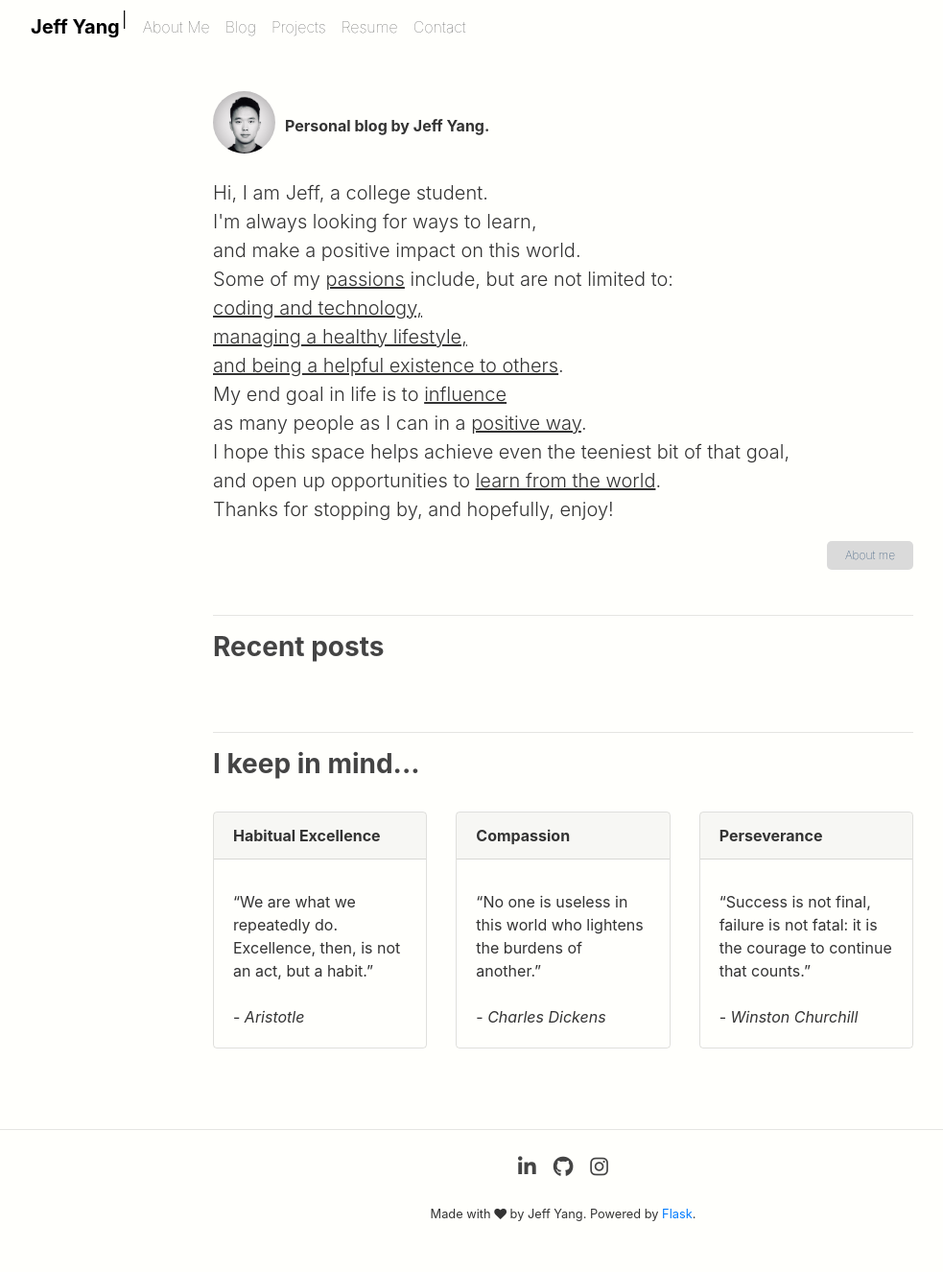
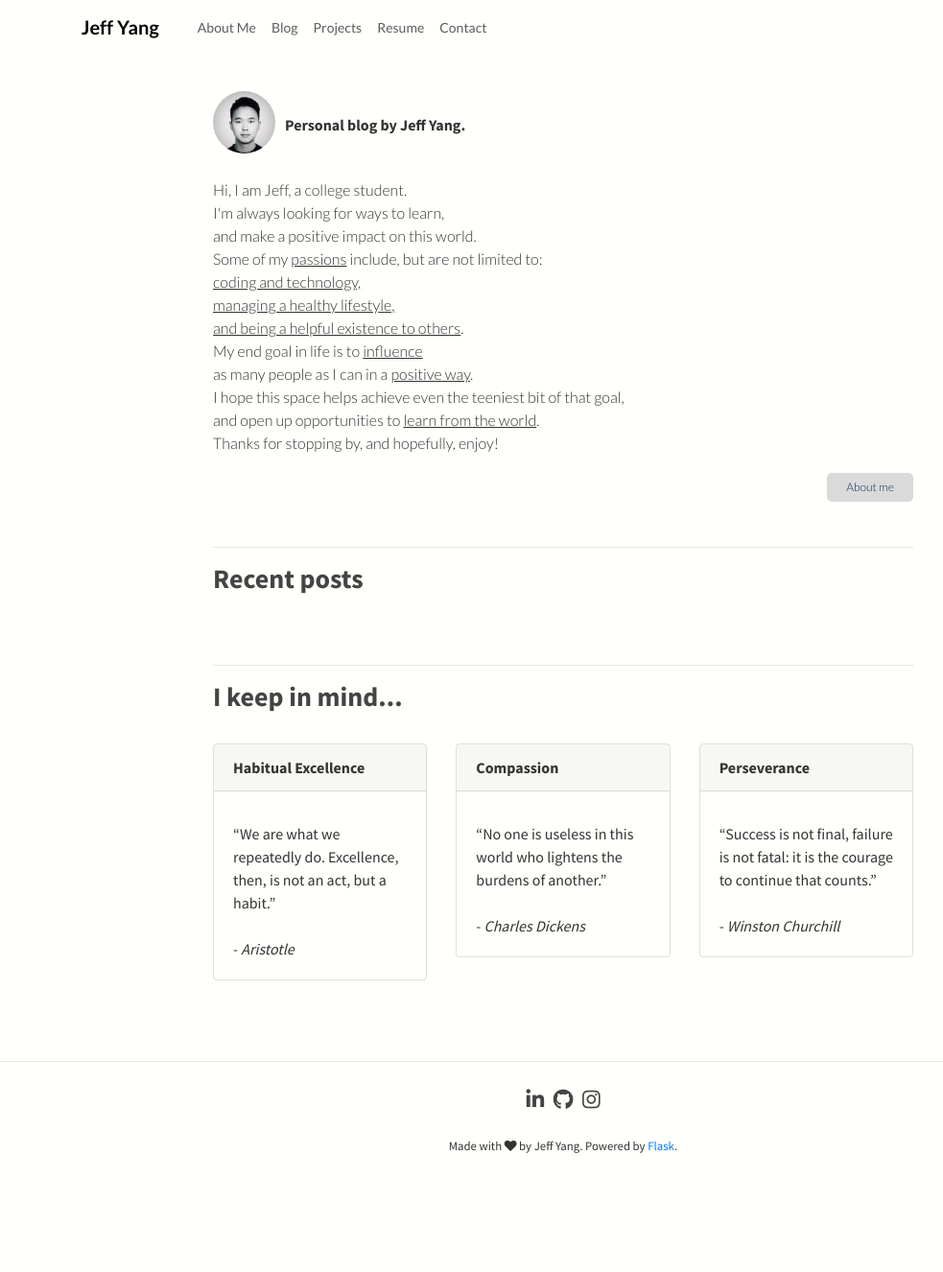
Before and after one commit to jeffjaehoyang/personal_website_old, a Flask app: page / in a window 1280 px wide. Shown: the whole page at 96% size, without its empty margins (53-1036 px from the left). After the commit the page ends 1202 px from the top, so only its background shows below. Run offline with Flask 2, Linux system fonts and the light colour scheme; some libraries are stand-ins or nearby versions.

Commit message:
added google fonts, UI update

```diff
--- a/flaskblog/routes.py
+++ b/flaskblog/routes.py
@@ -11,17 +11,17 @@
 def home():
     posts = [p for p in flatpages if 'published' in p.meta]
     posts.sort(key=lambda item:item['published'], reverse=True)
-    return render_template('home.html', posts=posts[:5], title='personal development, passion, and life')
+    return render_template('home.html', posts=posts[:5], title='Learn, everyday')
 
 @current_app.route('/blog')
 def blog():
     posts = [p for p in flatpages if 'published' in p.meta]
     posts.sort(key=lambda item:item['published'], reverse=True)
-    return render_template('blog.html', posts=posts, title='blog')
+    return render_template('blog.html', posts=posts, title='Blog')
 
 @current_app.route('/about')
 def about():
-    return render_template('about.html', title='about me')
+    return render_template('about.html', title='About me')
 
 @current_app.route('/contact', methods=['GET', 'POST'])
 def contact():
@@ -29,7 +29,7 @@
     if request.method == 'POST':
         if form.validate() == False:
             flash('All fields are required.')
-            return render_template('contact.html', form=form, title='contact')
+            return render_template('contact.html', form=form, title='Contact')
         else:
             msg = Message(form.subject.data, sender=Config.MAIL_USERNAME, recipients=[Config.MAIL_RECIPIENT])
             msg.body = """
@@ -42,17 +42,17 @@
             return redirect(url_for('home'))
 
     elif request.method == 'GET':
-        return render_template('contact.html', form=form, title='contact')
+        return render_template('contact.html', form=form, title='Contact')
 
 @current_app.route('/projects')
 def projects():
-    return render_template('projects.html', title='projects')
+    return render_template('projects.html', title='Projects')
 
 @current_app.route('/resume')
 def resume():
     path = '{}/{}'.format(Config.RESUME_DIR, 'resume')
     resume = flatpages.get_or_404(path)
-    return render_template('resume.html', resume=resume, title='resume')
+    return render_template('resume.html', resume=resume, title='Resume')
 
 @current_app.route('/register', methods=['GET', 'POST'])
 def register():
--- a/flaskblog/static/styles/main.css
+++ b/flaskblog/static/styles/main.css
@@ -2,27 +2,44 @@
   background: #fffffc;
   color: #333333;
   margin-top: 5rem;
+  font-family: 'Source Sans Pro', sans-serif;
 }
 
-h1, h2, h3, h4, h5, h6 {
+h4, h5, h6 {
   color: #444444;
 }
 
+h1, h2, h3 {
+  color: #444444;
+  font-family: 'Source Sans Pro', sans-serif;
+}
+
+
+.site-header .navbar {
+  background-color: #fffffc;
+  margin: auto;
+  float: none;
+}
+
 .site-header .navbar-brand {
+  font-family: 'Lato', sans-serif;
+  font-size: 20px;
   color: #000000;
 }
 
 .site-header .navbar-brand:hover {
-  color: #AF841E;
+  color: #7299a1;
 }
 
 .site-header .navbar-nav .nav-item {
   color: #5c5d5e;
-  font-weight: lighter;
+  font-family: 'Lato', sans-serif;
+  font-size: 14px;
+  font-weight: 400;
 }
 
 .site-header .navbar-nav .nav-item:hover {
-  color: #AF841E;
+  color: #7299a1;
 }
 
 .site-header .navbar-nav .nav-link.active {
@@ -39,7 +56,8 @@
 
 .article-title {
   color: #444444;
-  margin-top: 20px;
+  margin-top: 30px;
+  margin-bottom: 30px;
 }
 
 a.article-title:hover {
@@ -49,6 +67,10 @@
 
 .article-content {
   white-space: pre-line;
+}
+
+.post-content {
+  margin-bottom: 50px;
 }
 
 .article-img {
@@ -88,10 +110,11 @@
 
 a.footer {
   color: #444444;
+  display: inline-block;
 }
 
 a.footer:hover {
-  color: #428bca;
+  color: #7299a1;
 }
 
 .card {
@@ -108,7 +131,7 @@
     color: #002E5B;
     border-radius: 5px;
     text-align: center;
-    font-weight: lighter;
+    font-weight: 300;
     font-size: 12px;
     padding: 5px 0px;
     display: inline-block;
@@ -119,6 +142,28 @@
     color: #ffffff;
 }
 
+.go-back {
+  margin-bottom: 50px;
+}
+
+.badge {
+  font-weight: normal;
+}
+
+.intro {
+  font-size: 16px;
+  font-weight: 300;
+  font-family: 'Lato', sans-serif;
+  margin-top: 15px;
+  padding-bottom:15px;
+}
+
+.intro .personal {
+  font-size: 16px;
+  font-weight: 700;
+  font-family: 'Source Sans Pro', sans-serif;
+}
+
 #map {
   height: 400px;  /* The height is 400 pixels */
   width: 100%;  /* The width is the width of the web page */
--- a/flaskblog/templates/home.html
+++ b/flaskblog/templates/home.html
@@ -1,14 +1,12 @@
 {% extends "layouts.html" %}
 {% block content %}
-	<!-- <div class="card">
-	  <div class="card-body"> -->
-	<div style="margin-top: 15px; padding-bottom:15px">
+	<div class="intro">
 	    <img
 	        class="account-img img-fluid"
 	        src="../static/upload/my_avataar2.jpg"
-	    ><strong>Personal blog by Jeff Yang.</strong>
+	    ><span class="personal">Personal blog by Jeff Yang.</span>
 	    </p>
-	    <p class="lead">Hi, I am Jeff, a college student.<br>
+	    <p>Hi, I am Jeff, a college student.<br>
 	    I'm always looking for ways to learn,<br>
 	    and make a positive impact on this world.<br>
 	    Some of my <u>passions</u> include, but are not limited to:<br>
@@ -31,17 +29,15 @@
 	{% for post in posts %}
 		<div class="card">
 	      <div class="card-body">
-	      	<h4 class="card-title">{{ post.title }}</h4>
-	      	<p class="card-text">{{ post.author }}&nbsp;&nbsp;
-	        	<small class="text-muted">{{ post.published }}</small><br>
-
+	      	<h5 class="card-title">{{ post.title }}</h5>
 	        <i class="fas fa-tags fa-sm"></i>
 		    {% for category in post.category %}
 	    	    <a href="{{ url_for('category', name=category)}}" class="badge badge-light">
 			        {{ category }}
 		        </a>
 			{% endfor %}
-			•&nbsp;{{ post.minread }} <br>
+			•&nbsp;<small class="text-muted">{{ post.minread }}</small>
+			•&nbsp;<small class="text-muted">{{ post.published }}</small><br>
 		    {{ post.summary }}
 		    </p>
 	        <a href="{{ url_for('post', name=post.path.replace('posts/', '')) }}"\
--- a/flaskblog/templates/layouts.html
+++ b/flaskblog/templates/layouts.html
@@ -18,7 +18,9 @@
 
      <!-- FontAwesome CDN -->
     <script src="https://kit.fontawesome.com/f8ddbdbcbf.js" crossorigin="anonymous"></script>
-    <link rel="icon" type="image/png" href="../static/jy2.ico">
+    <link rel="icon" type="image/png" href="../static/jy.png">
+    <!-- Google Fonts -->
+    <link href="https://fonts.googleapis.com/css?family=Lato:200,300,400,700,900|Source+Sans+Pro:200,300,400,700,900&display=swap" rel="stylesheet">
     <!-- Bootstrap CSS -->
     <link rel="stylesheet" href="https://stackpath.bootstrapcdn.com/bootstrap/4.3.1/css/bootstrap.min.css" integrity="sha384-ggOyR0iXCbMQv3Xipma34MD+dH/1fQ784/j6cY/iJTQUOhcWr7x9JvoRxT2MZw1T" crossorigin="anonymous">
     <link rel="stylesheet" type="text/css" href="{{ url_for('static',filename='styles/main.css') }}">
@@ -27,12 +29,11 @@
 </head>
 <body>
 	<header class="site-header">
-	  <nav class="navbar navbar-expand-md navbar-light fixed-top" style="background-color: #fffffc">
+	  <nav class="navbar navbar-expand-md navbar-light fixed-top col-md-10">
 	    <div class="container">
-	      <a class="navbar-brand mr-2" href="/">
+	      <a class="navbar-brand mr-4" href="/">
 	      	<strong>Jeff Yang</strong>
 	      </a>
-	      <p style="color: #000000; margin-left: 95px; position: fixed;">|</p>
 	      <button class="navbar-toggler" type="button" data-toggle="collapse" data-target="#navbarToggle" aria-controls="navbarToggle" aria-expanded="false" aria-label="Toggle navigation">
 	        <span class="navbar-toggler-icon"></span>
 	      </button>
@@ -48,7 +49,7 @@
 	        <!-- <div class="navbar-nav">
 	        </div> -->
 	      </div>
-	    </div>
+		</div>
 	  </nav>
 	</header>
 
@@ -80,10 +81,10 @@
 		<footer>
 	  		<a class="footer" href="https://www.linkedin.com/in/jaeho-yang/">
 	  			<i class="fab fa-linkedin fa-lg"></i>
-	  		</a> &nbsp;&nbsp;
+	  		</a>&nbsp;&nbsp;
 	  		<a class="footer" href="https://github.com/jeffjaehoyang">
 	  			<i class="fab fa-github fa-lg"></i>
-	  		</a> &nbsp;&nbsp;
+	  		</a>&nbsp;&nbsp;
 	  		<a class="footer" href="https://www.instagram.com/jefe.yang/">
 	  			<i class="fab fa-instagram fa-lg"></i>
 	  		</a>
```
Also changed, not shown: flaskblog/content/posts/build_a_flask_website.md (+3 -1 lines), flaskblog/content/posts/write_your_code_refactor_it_too.md (+2 -3 lines), flaskblog/templates/blog.html (+3 -5 lines), flaskblog/templates/blog_post.html (+6 -6 lines), flaskblog/static/jy.ico (deleted), flaskblog/static/jy.png, flaskblog/static/jy2.ico (deleted).
